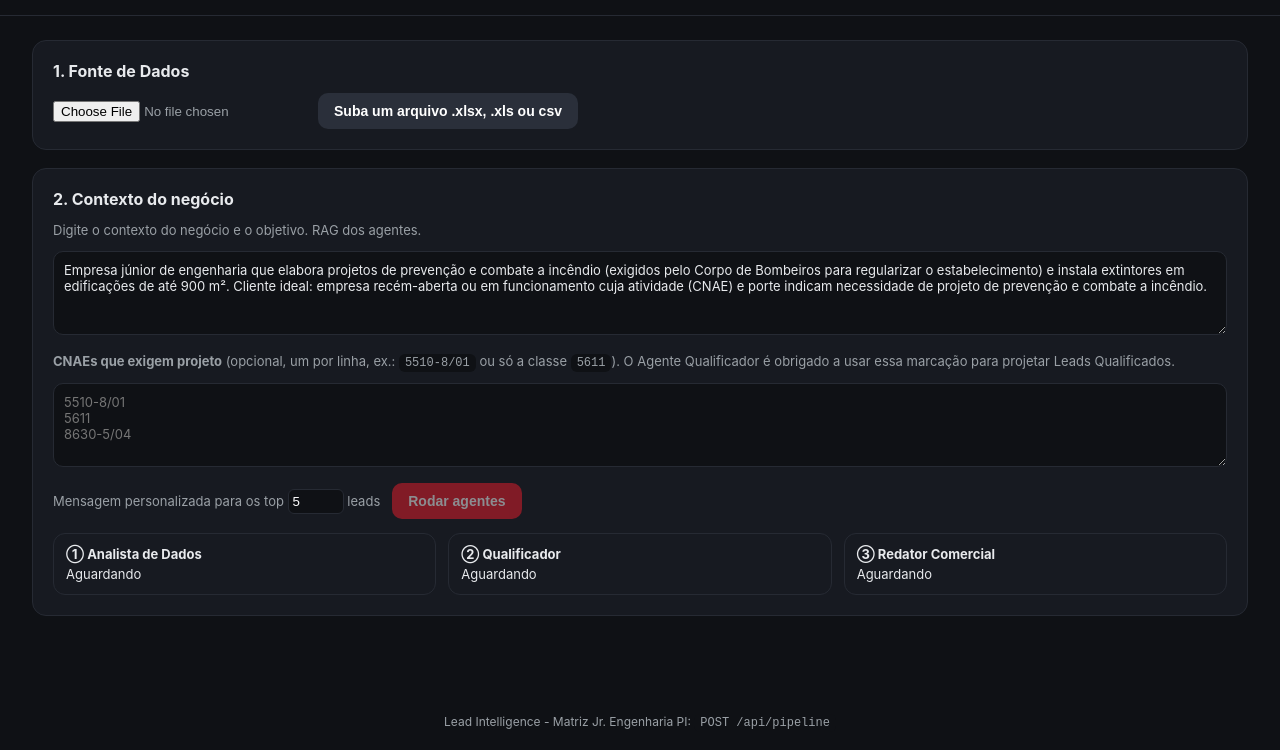
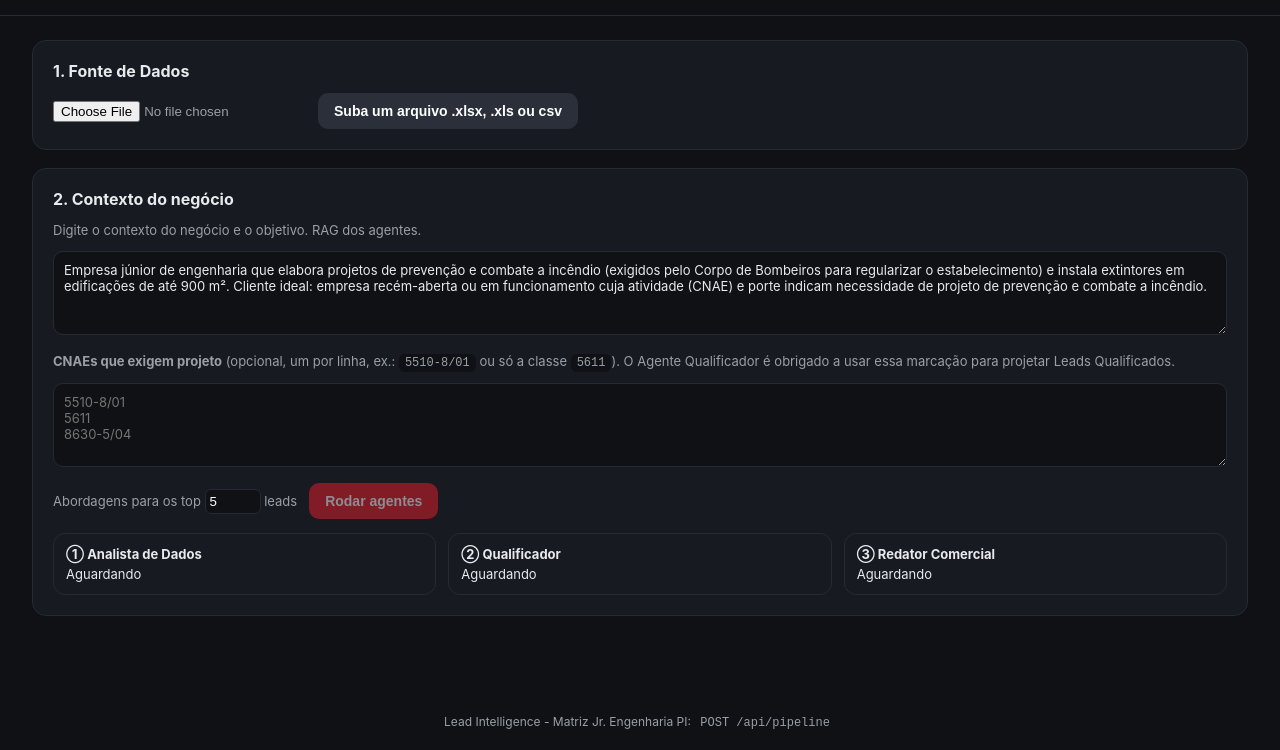
Before and after one commit to welferengineer/Lead-Intelligence, a website: page index.html in a window 1280 px wide. Shown: the part 117-867 px from the top of the page. Drawn offline with nearby package versions, Linux system fonts and the light colour scheme.

Commit message:
Update index.html

```diff
--- a/index.html
+++ b/index.html
@@ -74,7 +74,7 @@
     <p class="muted" style="margin-top:14px"><b>CNAEs que exigem projeto</b> (opcional, um por linha, ex.: <code>5510-8/01</code> ou só a classe <code>5611</code>). O Agente Qualificador é obrigado a usar essa marcação para projetar Leads Qualificados.</p>
     <textarea id="cnaesObrig" placeholder="5510-8/01&#10;5611&#10;8630-5/04"></textarea>
     <div class="row" style="margin-top:12px">
-      <label class="muted">Mensagem personalizada para os top <input id="top" type="number" value="5" min="1" max="15" style="width:56px;background:#0f1115;color:#fff;border:1px solid var(--line);border-radius:6px;padding:4px"> leads</label>
+      <label class="muted">Abordagens para os top <input id="top" type="number" value="5" min="1" max="15" style="width:56px;background:#0f1115;color:#fff;border:1px solid var(--line);border-radius:6px;padding:4px"> leads</label>
       <button id="runBtn" disabled>Rodar agentes</button>
     </div>
     <div class="steps">
```
